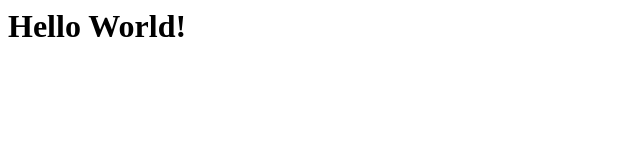
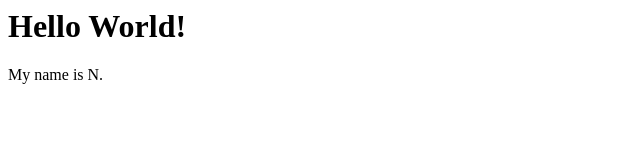
Before and after one commit to Arden60/time-to-travel-2, a plain HTML site: page index.html in a window 1280 px wide. Shown: the full height of the page, 0-640 px from the left. Drawn offline with Linux system fonts and the light colour scheme.

Commit message:
added my name to the page

```diff
--- a/index.html
+++ b/index.html
@@ -1 +1,3 @@
 <h1>Hello World!</h1>
+
+  <p>My name is N.</p>
```
